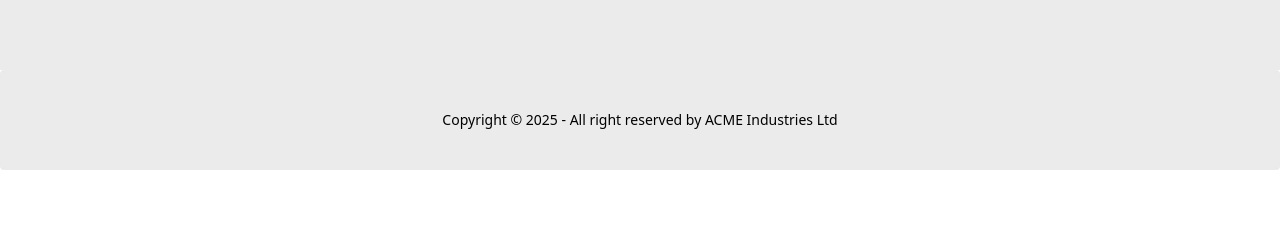
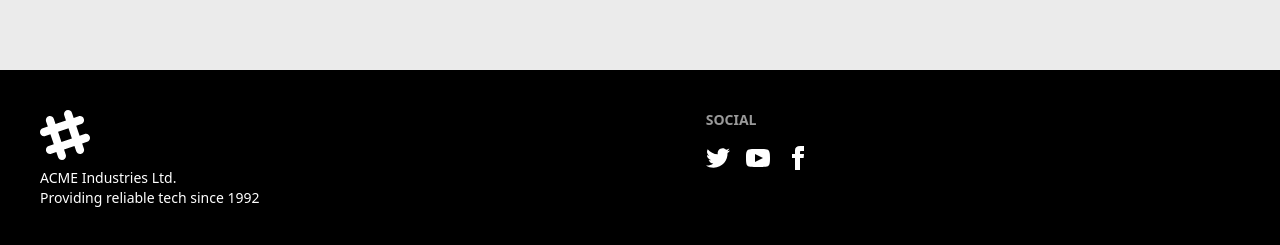
Before and after one commit to jacobferreras/car-rental, a Next.js app: page / in a window 1280 px wide. Shown: the part 3333-3578 px from the top of the page. Before the commit the page ends 3503 px from the top, so only its background shows below. Built offline with nearby package versions, Linux system fonts and the light colour scheme; no server answers; the database is empty.

Commit message:
feat: enhance Footer component with social links and updated branding

```diff
--- a/components/common/Footer.tsx
+++ b/components/common/Footer.tsx
@@ -2,14 +2,66 @@ import React from "react";
 
 const Footer = () => {
   return (
-    <footer className="bottom-0 left-0 footer footer-horizontal footer-center bg-base-300 text-base-content rounded p-10">
-      <aside>
-        <p>
-          Copyright © {new Date().getFullYear()} - All right reserved by ACME
-          Industries Ltd
-        </p>
-      </aside>
-    </footer>
+    <div>
+      <footer className="footer sm:footer-horizontal bg-neutral text-neutral-content p-10">
+        <aside>
+          <svg
+            width="50"
+            height="50"
+            viewBox="0 0 24 24"
+            xmlns="http://www.w3.org/2000/svg"
+            fillRule="evenodd"
+            clipRule="evenodd"
+            className="fill-current"
+          >
+            <path d="M22.672 15.226l-2.432.811.841 2.515c.33 1.019-.209 2.127-1.23 2.456-1.15.325-2.148-.321-2.463-1.226l-.84-2.518-5.013 1.677.84 2.517c.391 1.203-.434 2.542-1.831 2.542-.88 0-1.601-.564-1.86-1.314l-.842-2.516-2.431.809c-1.135.328-2.145-.317-2.463-1.229-.329-1.018.211-2.127 1.231-2.456l2.432-.809-1.621-4.823-2.432.808c-1.355.384-2.558-.59-2.558-1.839 0-.817.509-1.582 1.327-1.846l2.433-.809-.842-2.515c-.33-1.02.211-2.129 1.232-2.458 1.02-.329 2.13.209 2.461 1.229l.842 2.515 5.011-1.677-.839-2.517c-.403-1.238.484-2.553 1.843-2.553.819 0 1.585.509 1.85 1.326l.841 2.517 2.431-.81c1.02-.33 2.131.211 2.461 1.229.332 1.018-.21 2.126-1.23 2.456l-2.433.809 1.622 4.823 2.433-.809c1.242-.401 2.557.484 2.557 1.838 0 .819-.51 1.583-1.328 1.847m-8.992-6.428l-5.01 1.675 1.619 4.828 5.011-1.674-1.62-4.829z"></path>
+          </svg>
+          <p>
+            ACME Industries Ltd.
+            <br />
+            Providing reliable tech since 1992
+          </p>
+        </aside>
+        <nav>
+          <h6 className="footer-title">Social</h6>
+          <div className="grid grid-flow-col gap-4">
+            <a>
+              <svg
+                xmlns="http://www.w3.org/2000/svg"
+                width="24"
+                height="24"
+                viewBox="0 0 24 24"
+                className="fill-current"
+              >
+                <path d="M24 4.557c-.883.392-1.832.656-2.828.775 1.017-.609 1.798-1.574 2.165-2.724-.951.564-2.005.974-3.127 1.195-.897-.957-2.178-1.555-3.594-1.555-3.179 0-5.515 2.966-4.797 6.045-4.091-.205-7.719-2.165-10.148-5.144-1.29 2.213-.669 5.108 1.523 6.574-.806-.026-1.566-.247-2.229-.616-.054 2.281 1.581 4.415 3.949 4.89-.693.188-1.452.232-2.224.084.626 1.956 2.444 3.379 4.6 3.419-2.07 1.623-4.678 2.348-7.29 2.04 2.179 1.397 4.768 2.212 7.548 2.212 9.142 0 14.307-7.721 13.995-14.646.962-.695 1.797-1.562 2.457-2.549z"></path>
+              </svg>
+            </a>
+            <a>
+              <svg
+                xmlns="http://www.w3.org/2000/svg"
+                width="24"
+                height="24"
+                viewBox="0 0 24 24"
+                className="fill-current"
+              >
+                <path d="M19.615 3.184c-3.604-.246-11.631-.245-15.23 0-3.897.266-4.356 2.62-4.385 8.816.029 6.185.484 8.549 4.385 8.816 3.6.245 11.626.246 15.23 0 3.897-.266 4.356-2.62 4.385-8.816-.029-6.185-.484-8.549-4.385-8.816zm-10.615 12.816v-8l8 3.993-8 4.007z"></path>
+              </svg>
+            </a>
+            <a>
+              <svg
+                xmlns="http://www.w3.org/2000/svg"
+                width="24"
+                height="24"
+                viewBox="0 0 24 24"
+                className="fill-current"
+              >
+                <path d="M9 8h-3v4h3v12h5v-12h3.642l.358-4h-4v-1.667c0-.955.192-1.333 1.115-1.333h2.885v-5h-3.808c-3.596 0-5.192 1.583-5.192 4.615v3.385z"></path>
+              </svg>
+            </a>
+          </div>
+        </nav>
+      </footer>
+    </div>
   );
 };
 
```
